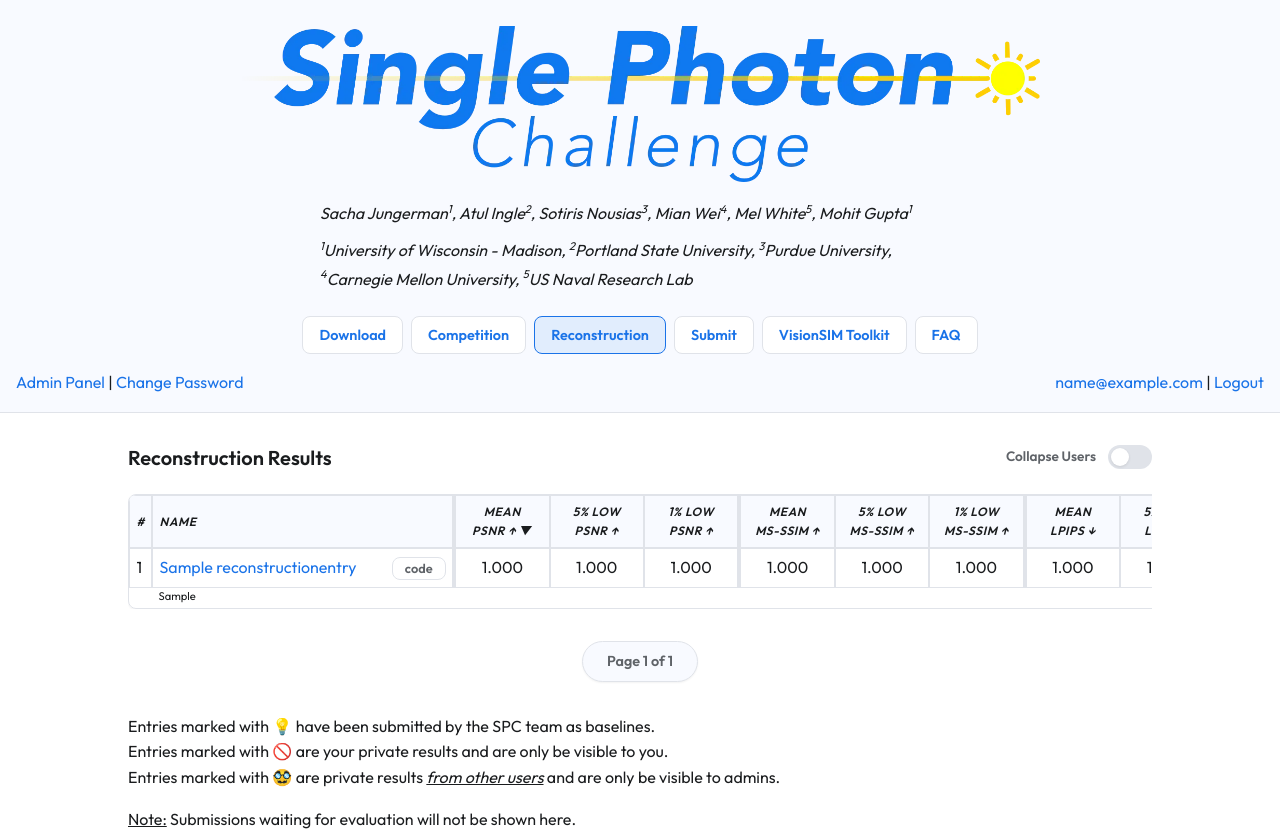
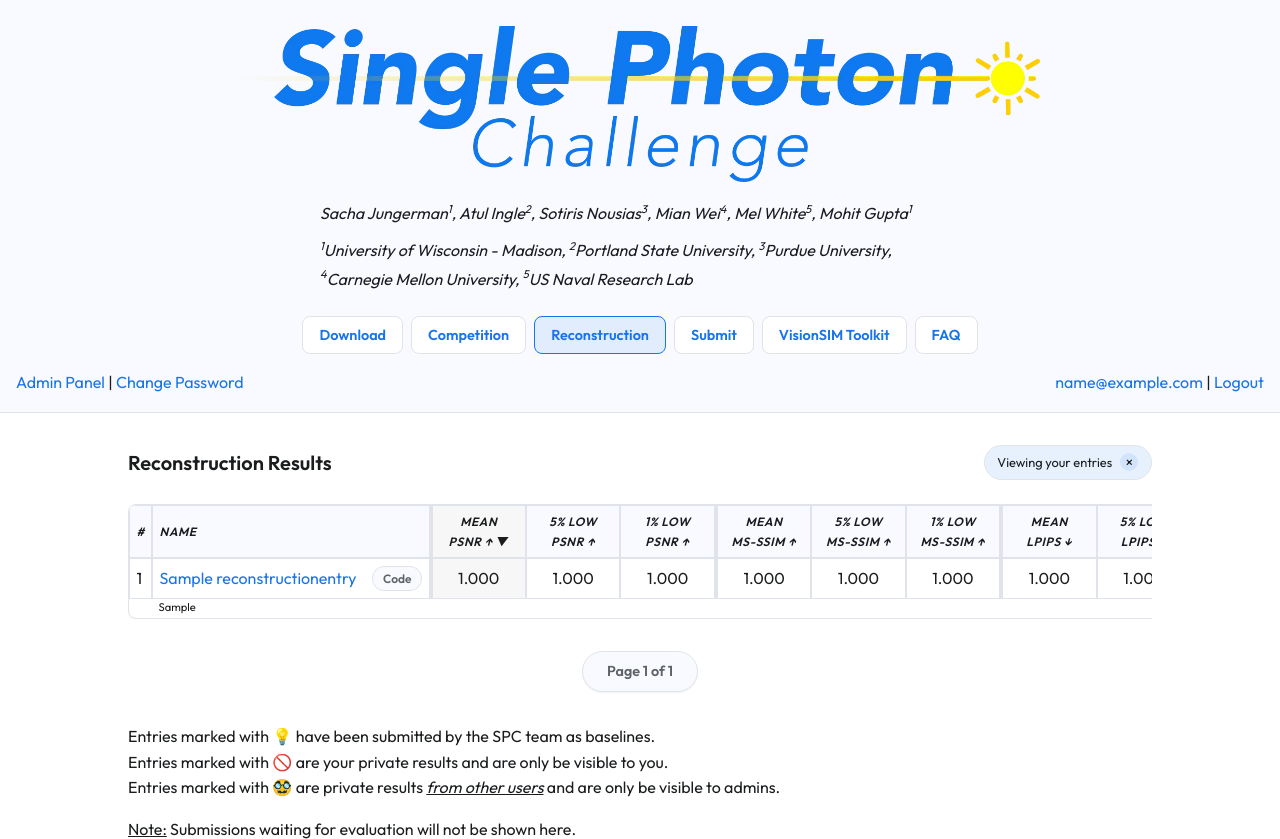
Before and after one commit to wision-lab/spcwebsite, a Django app: page /eval/reconstruction?creator=1 in a window 1280 px wide. Shown: the top 839 px of the page. Run offline with Django 5.2, Linux system fonts and the light colour scheme; a user stored in the database is signed in; tables that the repository leaves empty hold one stand-in row (values such as "Sample post").

Commit message:
filter by creator, truncate long names, remove font-awesome

```diff
--- a/eval/templates/reconstruction.html
+++ b/eval/templates/reconstruction.html
@@ -4,7 +4,6 @@
 {% block content %}
 
 {% if page_obj %}
-<link rel="stylesheet" href="https://cdnjs.cloudflare.com/ajax/libs/font-awesome/4.7.0/css/font-awesome.min.css">
 <script>
     document.addEventListener('DOMContentLoaded', function() {
         const tableRows = document.querySelectorAll('tbody tr.entry');
@@ -45,6 +44,7 @@
             });
         });
 
+        if (toggle) {
             toggle.addEventListener('change', function() {
                 const url = new URL(window.location.href);
                 if (this.checked) {
@@ -56,11 +56,18 @@
                 url.searchParams.delete('page');
                 window.location.href = url.toString();
             });
+        }
     });
 </script>
 
 <div class="reconstruction-header">
-    <h4>Reconstruction Results</h4>
+    <h4 style="margin: 0;">Reconstruction Results</h4>
+    {% if creator is not none %}
+        <span class="filter-status">
+            {% if user.id|stringformat:"s" == creator %}Viewing your entries{% else %}Viewing entries of selected user{% endif %}
+            <a href="{% url 'eval:reconstruction' %}{% if sortby %}?sortby={% if not direction %}-{% endif %}{{ sortby }}{% endif %}" class="clear-filter" title="Show all entries">×</a>
+        </span>
+    {% else %}
         <label class="toggle-container" title="Show only the top-ranked entry for each participant (for the selected metric)">
             <span>Collapse Users</span>
             <div class="toggle-switch">
@@ -68,6 +75,7 @@
                 <span class="toggle-slider"></span>
             </div>
         </label>
+    {% endif %}
 </div>
 
 <div style="overflow-x:auto;">
@@ -81,8 +89,8 @@
         </th>
 
         {% for metric in metric_fields %}
-        <th class="{% if forloop.counter0|divisibleby:3 %}leftbig{% endif %} clickable">
-            <a href="{% url 'eval:reconstruction' %}?sortby={% if direction and sortby == metric.name %}-{% endif %}{{ metric.name }}{% if collapse %}&collapse=1{% endif %}">
+        <th class="{% if forloop.counter0|divisibleby:3 %}leftbig{% endif %} clickable {% if sortby == metric.name %}sorted-col{% endif %}">
+            <a href="{% url 'eval:reconstruction' %}?sortby={% if direction and sortby == metric.name %}-{% endif %}{{ metric.name }}{% if collapse %}&collapse=1{% endif %}{% if creator is not none %}&creator={{ creator }}{% endif %}">
                 <p style="display: inline;">{{ metric.verbose_name|linebreaksbr }}</p>
                 <span style="display: inline;">{% if sortby == metric.name %}{% if not direction %}▲{% else %}▼{% endif %}{% endif %}</span>
             </a>
@@ -98,16 +106,26 @@
         <td>
             <div class="namebox">
                 <a href="{% url 'eval:detail' entry.id %}">
-                    {% if entry.visibility == "PRIV" %}<span style="font-size: small;">{% if entry.creator.id != user.id %}🥸{% else %}🚫{% endif %}</span>&nbsp;&nbsp;{% endif %}{{ entry.name }}
+                    {% if entry.visibility == "PRIV" %}<span style="font-size: small;">{% if entry.creator.id != user.id %}🥸{% else %}🚫{% endif %}</span>&nbsp;&nbsp;{% endif %}{{ entry.name|truncatechars:50 }}
                 </a>
-                {% if entry.collapsed_count > 1 %}<span class="collapsed-badge">{% if direction %}Best{% else %}Worst{% endif %} of {{ entry.collapsed_count }}</span>{% endif %}
+                <div style="margin-left: auto; display: flex; gap: 5px; align-items: center;">
                     {% if entry.visibility != "ANON" and entry.code_url|length > 0 %}
-                    &nbsp;<a href="{{ entry.code_url }}" target="_blank" rel="noopener noreferrer" class="codebutton">code</a>
+                        <a href="{{ entry.code_url }}" target="_blank" rel="noopener noreferrer" class="badge">Code</a>
+                    {% endif %}
+                    {% if entry.collapsed_count > 1 %}
+                    <a href="{% url 'eval:reconstruction' %}?creator={{ entry.creator.id }}{% if sortby %}&sortby={% if not direction %}-{% endif %}{{ sortby }}{% endif %}" class="collapsed-badge-link">
+                        <span class="badge" title="Click to view all {{ entry.collapsed_count }} submissions by this user.">
+                            {% if direction %}Best{% else %}Worst{% endif %} of {{ entry.collapsed_count }}
+                        </span>
+                    </a>
                     {% endif %}
                 </div>
+            </div>
         </td>
-        {% for metric in entry.metrics %}
-        <td class="num {% if forloop.counter0|divisibleby:3 %}leftbig{% endif %}">{{ metric|na_if_missing:3 }}</td>
+        {% for m_field, metric_val in metric_fields|zip:entry.metrics %}
+        <td class="num {% if forloop.counter0|divisibleby:3 %}leftbig{% endif %} {% if sortby == m_field.name %}sorted-col{% endif %}">
+            {{ metric_val|na_if_missing:3 }}
+        </td>
         {% endfor %}
     </tr>
     <tr>
@@ -130,8 +148,8 @@
 <div class="pagination">
     <nav>
         {% if page_obj.has_previous %}
-            <a href="?page=1{% if sortby %}&sortby={% if not direction %}-{% endif %}{{ sortby }}{% endif %}{% if collapse %}&collapse=1{% endif %}">&laquo; First</a>
-            <a href="?page={{ page_obj.previous_page_number }}{% if sortby %}&sortby={% if not direction %}-{% endif %}{{ sortby }}{% endif %}{% if collapse %}&collapse=1{% endif %}">Previous</a>
+            <a href="?page=1{% if sortby %}&sortby={% if not direction %}-{% endif %}{{ sortby }}{% endif %}{% if collapse %}&collapse=1{% endif %}{% if creator is not none %}&creator={{ creator }}{% endif %}">&laquo; First</a>
+            <a href="?page={{ page_obj.previous_page_number }}{% if sortby %}&sortby={% if not direction %}-{% endif %}{{ sortby }}{% endif %}{% if collapse %}&collapse=1{% endif %}{% if creator is not none %}&creator={{ creator }}{% endif %}">Previous</a>
         {% endif %}
 
         <span class="current">
@@ -139,8 +157,8 @@
         </span>
 
         {% if page_obj.has_next %}
-            <a href="?page={{ page_obj.next_page_number }}{% if sortby %}&sortby={% if not direction %}-{% endif %}{{ sortby }}{% endif %}{% if collapse %}&collapse=1{% endif %}">Next</a>
-            <a href="?page={{ page_obj.paginator.num_pages }}{% if sortby %}&sortby={% if not direction %}-{% endif %}{{ sortby }}{% endif %}{% if collapse %}&collapse=1{% endif %}">Last &raquo;</a>
+            <a href="?page={{ page_obj.next_page_number }}{% if sortby %}&sortby={% if not direction %}-{% endif %}{{ sortby }}{% endif %}{% if collapse %}&collapse=1{% endif %}{% if creator is not none %}&creator={{ creator }}{% endif %}">Next</a>
+            <a href="?page={{ page_obj.paginator.num_pages }}{% if sortby %}&sortby={% if not direction %}-{% endif %}{{ sortby }}{% endif %}{% if collapse %}&collapse=1{% endif %}{% if creator is not none %}&creator={{ creator }}{% endif %}">Last &raquo;</a>
         {% endif %}
     </nav>
 </div>
--- a/eval/views.py
+++ b/eval/views.py
@@ -3,8 +3,9 @@ import random
 from pathlib import Path
 from zipfile import BadZipFile, ZipFile
 
+from django.contrib.auth.mixins import LoginRequiredMixin, UserPassesTestMixin
 from django.core.paginator import Paginator
-from django.contrib.auth.mixins import LoginRequiredMixin, UserPassesTestMixin
+from django.db.models import Case, Count, F, OuterRef, Q, Subquery, Value, When
 from django.http import HttpResponse
 from django.shortcuts import get_object_or_404, redirect, render
 from django.urls import reverse_lazy
@@ -15,8 +16,6 @@ from django.views import View, generic
 from .constants import EVAL_FILES, MEDIA_DIRECTORY, SAMPLE_FRAMES_DIRECTORY
 from .forms import EditResultEntryForm, UploadFileForm
 from .models import EntryStatus, EntryVisibility, ReconstructionEntry
-from django.db import models
-from django.db.models import Q, OuterRef, Subquery, Count, Case, When, F, Value
 
 
 class ReconstructionEntriesView(View):
@@ -25,6 +24,7 @@ class ReconstructionEntriesView(View):
     def get(self, request):
         sortby = request.GET.get("sortby", "")
         collapse_users = request.GET.get("collapse", "0") == "1"
+        creator_id = request.GET.get("creator")
         sortby_col = sortby.removeprefix("-")
         direction = not sortby.startswith("-")
 
@@ -49,23 +49,38 @@ class ReconstructionEntriesView(View):
         if not request.user.is_superuser:
             entries = entries.filter(visible_q)
 
+        # Filter by creator if requested
+        if creator_id is not None:
+            entries = entries.filter(creator_id=creator_id)
+            collapse_users = False
+
         # Order by selected metric, respect higher-is-better or not
         entries = entries.order_by(sortby)
 
         if collapse_users:
-            if request.user.is_superuser:
-                # Superusers see everything grouped by user
-                group_field = "creator_id"
+            if request.user.is_authenticated:
+                if request.user.is_superuser:
+                    # Superusers see everything grouped by user
+                    group_field = "creator_id"
+                else:
+                    # Anonymous entries are treated as their own group (not collapsed), unless they are the user's own
+                    # entry, in which case they are collapsed with the user's other entries (including private entries)
+                    entries = entries.annotate(
+                        grouping_key=Case(
+                            When(
+                                Q(visibility=EntryVisibility.ANON)
+                                & ~Q(creator_id=request.user),
+                                then=F("id"),
+                            ),
+                            default=F("creator_id"),
+                        )
+                    )
+                    group_field = "grouping_key"
             else:
-                # Anonymous entries are treated as their own group (not collapsed), unless they are the user's own
-                # entry, in which case they are collapsed with the user's other entries (including private entries)
+                # Anonymous entries are treated as their own group when not logged in.
                 entries = entries.annotate(
                     grouping_key=Case(
-                        When(
-                            Q(visibility=EntryVisibility.ANON)
-                            & ~Q(creator_id=request.user),
-                            then=F("id"),
-                        ),
+                        When(Q(visibility=EntryVisibility.ANON), then=F("id")),
                         default=F("creator_id"),
                     )
                 )
@@ -93,7 +108,7 @@ class ReconstructionEntriesView(View):
         else:
             entries = entries.annotate(collapsed_count=Value(1))
 
-        paginator = Paginator(entries, 50)
+        paginator = Paginator(entries, 25)
         page_number = request.GET.get("page")
         page_obj = paginator.get_page(page_number)
 
@@ -102,6 +117,7 @@ class ReconstructionEntriesView(View):
             "sortby": sortby_col,
             "direction": direction,
             "collapse": collapse_users,
+            "creator": creator_id,
             "metric_fields": ReconstructionEntry.metric_fields,
         }
         return render(request, "reconstruction.html", context)
--- a/static/style.css
+++ b/static/style.css
@@ -1230,22 +1233,56 @@ input:checked+.toggle-slider:before {
     filter: brightness(0.95);
 }
 
-.collapsed-badge {
+.collapsed-badge-link {
+    text-decoration: none !important;
+}
+
+.collapsed-badge-link:hover .badge {
+    border-color: var(--accent);
+    color: var(--accent);
+    background: var(--accent-soft);
+    transform: translateY(-1px);
+    box-shadow: 0 2px 4px rgba(0, 0, 0, 0.05);
+}
+
+.filter-status {
+    background: var(--accent-soft);
+    padding: 0.4rem 0.8rem;
+    border-radius: 20px;
+    font-size: 0.8rem;
+    display: flex;
+    align-items: center;
+    gap: 8px;
+    border: 1px solid var(--border);
+    color: var(--text-main);
+}
+
+.clear-filter {
     display: inline-flex;
     align-items: center;
-    background: var(--accent-bg);
-    border: 1px solid var(--border);
-    color: var(--text-light);
-    font-size: 0.75rem;
-    font-weight: 600;
-    padding: 0.1rem 0.5rem;
-    border-radius: 12px;
-    margin-left: auto;
-    vertical-align: middle;
-    white-space: nowrap;
+    justify-content: center;
+    width: 18px;
+    height: 18px;
+    background: var(--accent-soft);
+    color: var(--text-main);
+    border-radius: 50%;
+    font-size: 14px;
+    line-height: 1;
+    text-decoration: none !important;
+    transition: all 0.2s ease;
 }
 
-.collapsed-badge i {
-    margin-right: 3px;
-    font-size: 0.7rem;
+.clear-filter:hover {
+    background: var(--accent-hover);
+    color: white;
 }
+
+.sorted-col {
+    background-color: rgba(0, 0, 0, 0.03) !important;
+}
+
+@media (prefers-color-scheme: dark) {
+    .sorted-col {
+        background-color: rgba(255, 255, 255, 0.05) !important;
+    }
+}
```
Also changed, not shown: other parts of static/style.css (+14 -11 lines), core/templates/userindex.html (+8 -1 lines), eval/templates/compare.html (+6 -8 lines). Lines whose indentation alone changed are shown as unchanged.
